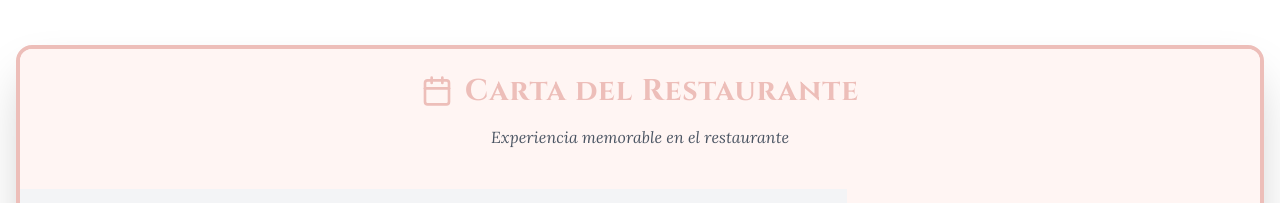
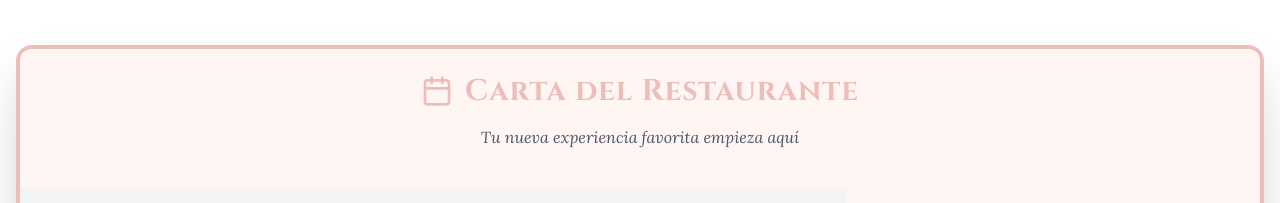
Before and after one commit to majopa2001/alecendra-bakery, a React (Vite) app: page / in a window 1280 px wide. Shown: the part 1000-1203 px from the top of the page. Built offline with nearby package versions, Linux system fonts and the light colour scheme.

Commit message:
Update App.jsx

```diff
--- a/src/App.jsx
+++ b/src/App.jsx
@@ -140,7 +140,7 @@ export default function AleCendraLanding() {
                   className="text-center text-gray-600 mb-4 italic"
                   style={{ fontFamily: "'Lora', serif" }}
                 >
-                  Experiencia memorable en el restaurante
+                  Tu nueva experiencia favorita empieza aquí
                 </p>
               </div>
 
```
